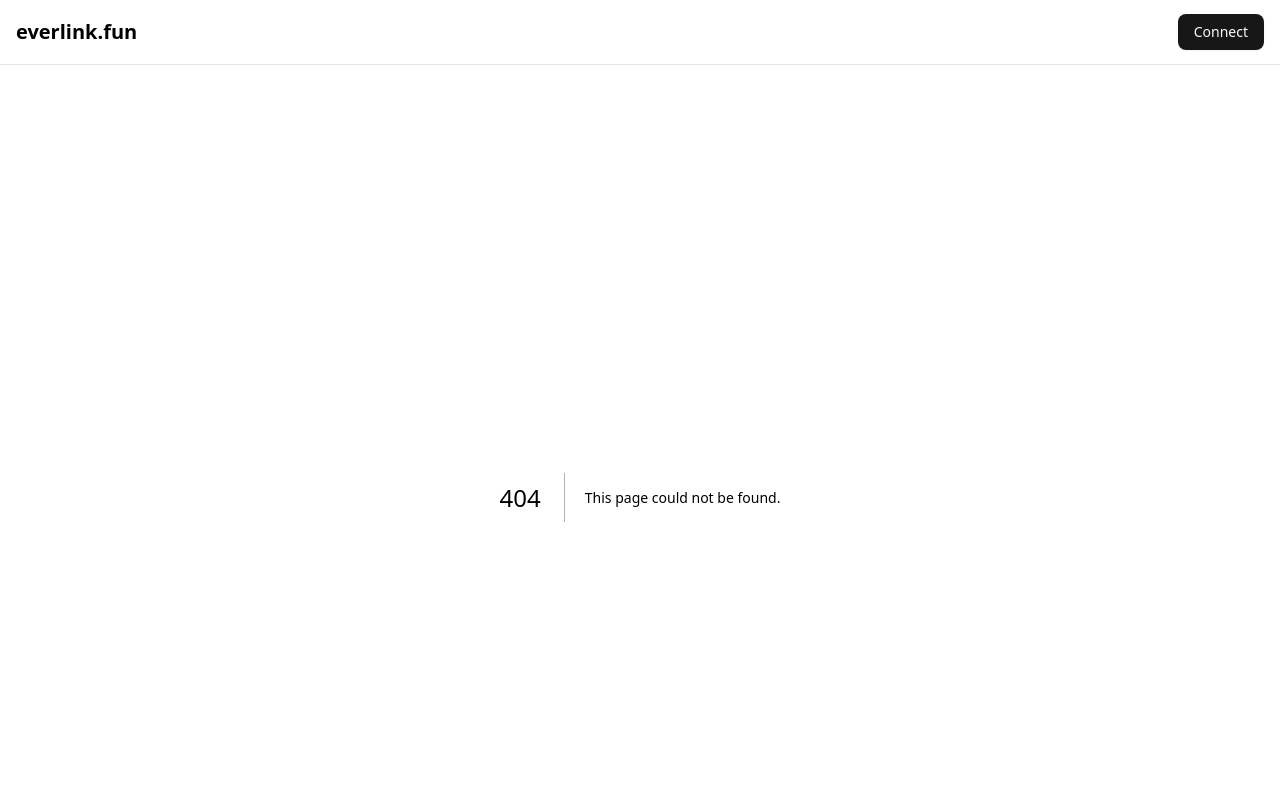
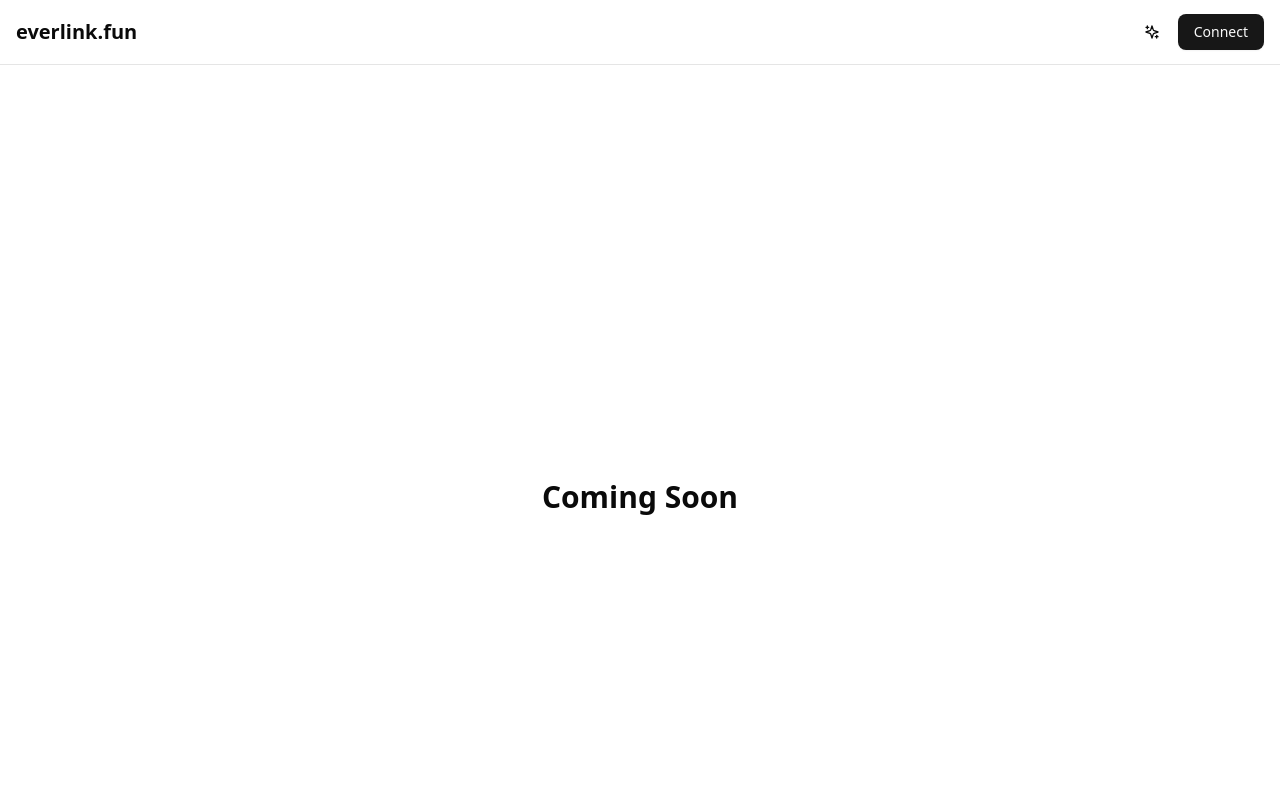
Before and after one commit to drumfeet/everlink-app, a Next.js app: page /explore in a window 1280 px wide. Before the commit this address had no page. Shown: the top 800 px of the page. Built offline with nearby package versions, Linux system fonts and the light colour scheme.

Commit message:
Update Header component with navigation links and add ExplorePage

```diff
--- /dev/null
+++ b/app/explore/page.jsx
@@ -0,0 +1,7 @@
+export default function ExplorePage() {
+  return (
+    <div className="min-h-screen flex items-center justify-center">
+      <h1 className="text-3xl font-semibold">Coming Soon</h1>
+    </div>
+  );
+}
--- a/components/header.jsx
+++ b/components/header.jsx
@@ -2,6 +2,7 @@
 
 import { Button } from "./ui/button"
 import { toast } from "sonner"
+import Link from "next/link"
 
 export function Header() {
   const handleConnect = () => {
@@ -13,8 +14,31 @@ export function Header() {
   return (
     <header className="border-b">
       <div className="container mx-auto px-4 h-16 flex items-center justify-between">
-        <div className="text-xl font-semibold">everlink.fun</div>
-        <Button onClick={handleConnect}>Connect</Button>
+        <Link href="/" className="text-xl font-semibold hover:text-gray-700 transition-colors">everlink.fun</Link>
+        <div className="flex items-center gap-2">
+          <Link href="/explore">
+            <Button variant="ghost" size="icon" className="w-9 h-9">
+              <svg
+                xmlns="http://www.w3.org/2000/svg"
+                width="20"
+                height="20"
+                viewBox="0 0 24 24"
+                fill="none"
+                stroke="currentColor"
+                strokeWidth="2"
+                strokeLinecap="round"
+                strokeLinejoin="round"
+              >
+                <path d="m12 3-1.912 5.813a2 2 0 0 1-1.275 1.275L3 12l5.813 1.912a2 2 0 0 1 1.275 1.275L12 21l1.912-5.813a2 2 0 0 1 1.275-1.275L21 12l-5.813-1.912a2 2 0 0 1-1.275-1.275L12 3Z" />
+                <path d="M5 3v4" />
+                <path d="M19 17v4" />
+                <path d="M3 5h4" />
+                <path d="M17 19h4" />
+              </svg>
+            </Button>
+          </Link>
+          <Button onClick={handleConnect}>Connect</Button>
+        </div>
       </div>
     </header>
   )
```
